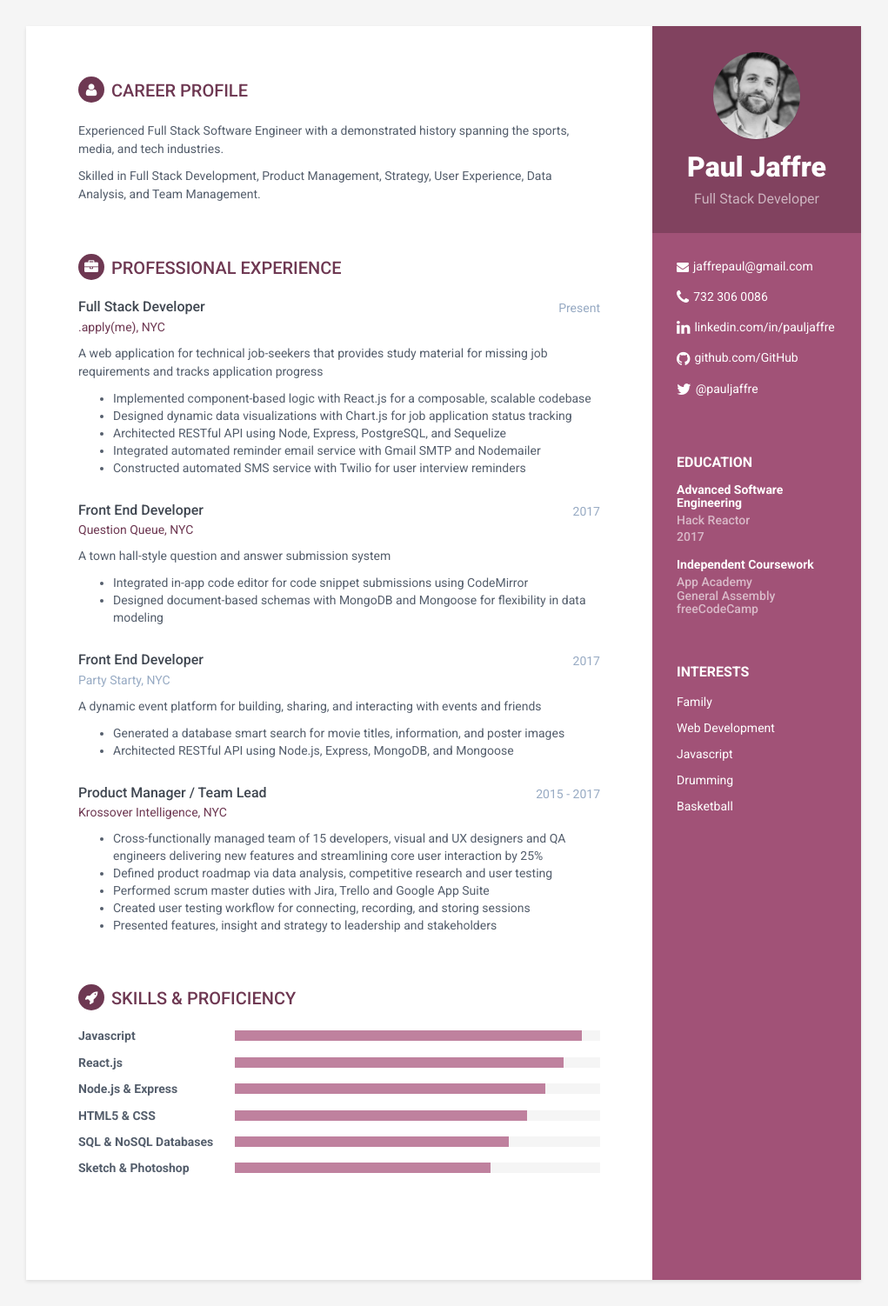
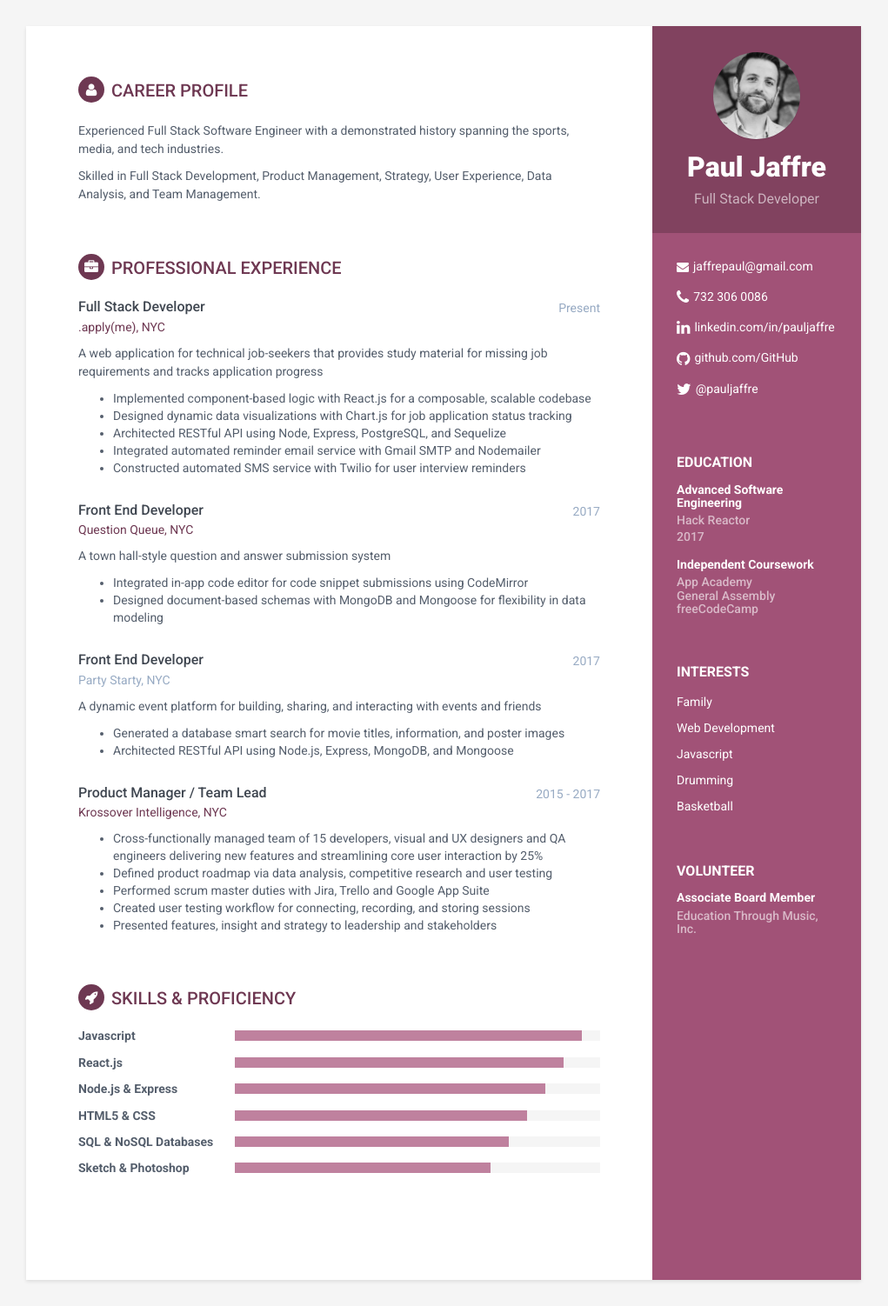
Before and after one commit to jaffrepaul/jaffrepaul.github.io, a Jekyll site: the page built from index.html, in a window 1280 px wide. Shown: the whole page at 87% size, without its empty margins (130-1151 px from the left). Built offline with Jekyll 4.4.1, drawn with Linux system fonts in a browser that asks for light colours.

Commit message:
added volunteer hack

```diff
--- a/_includes/about.html
+++ b/_includes/about.html
@@ -1,6 +1,17 @@
-<div class="remove-container container-block">
-<h2 class="container-block-title">About Theme</h2>
+<!-- <div class="remove-container container-block">
+<h2 class="container-block-title">Volunteer</h2>
 <ul class="list-unstyled interests-list">
-<a target="_blank" href="https://www.youtube.com/watch?v=Jnmj1dXDbNk"><li>How to use?</li></a>
+<a target="_blank">
+  <li><span style="font-weight: bold">Associate Board Member</span></li>
+  <li><span class="meta">Education Through Music, Inc.</span></li>
+</a>
 </ul>
 </div><!--//About-->
+
+<div class="education-container container-block">
+<h2 class="container-block-title">Volunteer</h2>
+<div class="item">
+   <h4 class="degree">Associate Board Member</h4>
+   <h5 class="meta">Education Through Music, Inc.</h5>
+</div><!--//item-->
+</div><!--//education-container-->
--- a/_includes/sidebar.html
+++ b/_includes/sidebar.html
@@ -51,6 +51,7 @@
             </div><!--//contact-container-->
            {% include education.html %}
            {% include interests.html %}
+           {% include about.html %}
 
 
 
```
Also changed, not shown: 1 other file.
